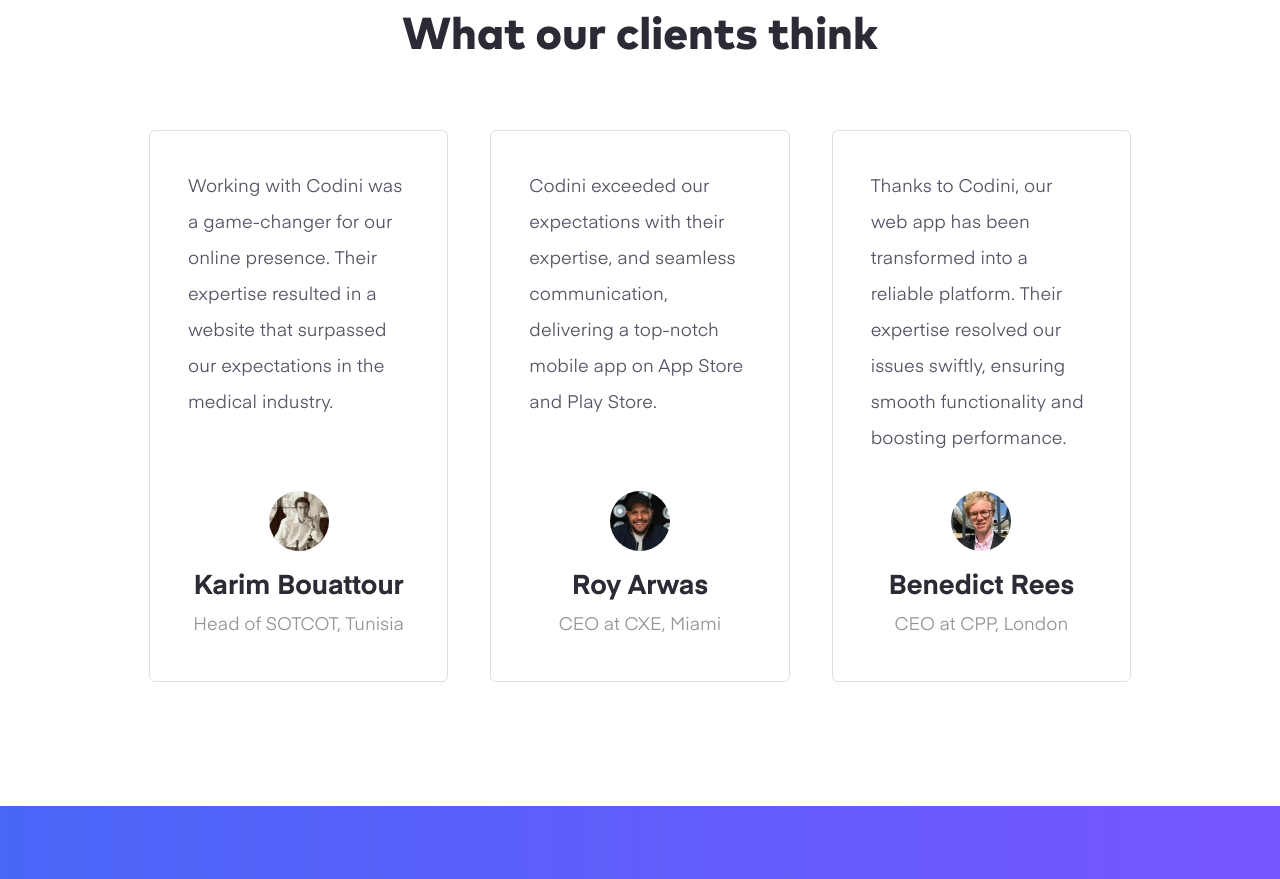
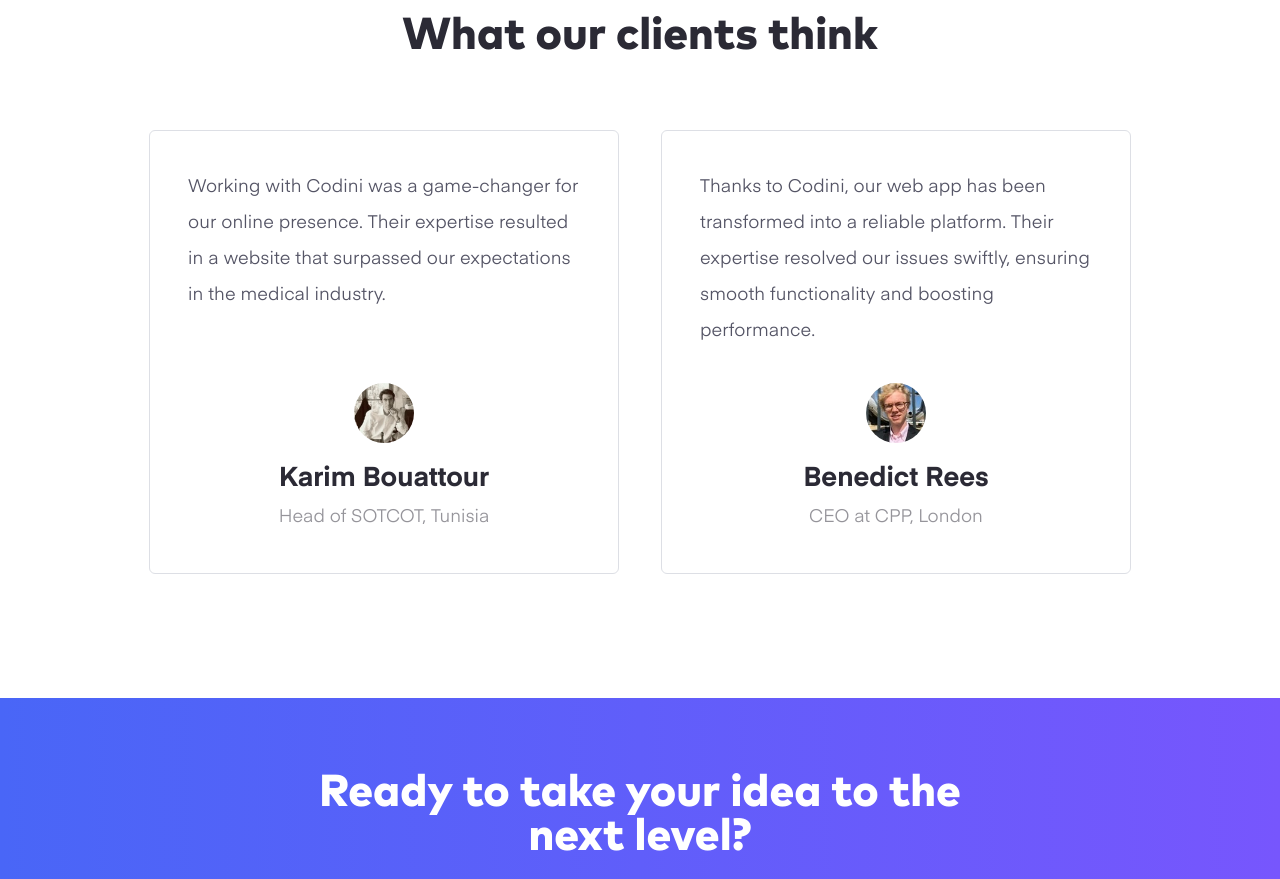
Before and after one commit to Codini-Inc/codini-website, a Next.js app: page / in a window 1280 px wide. Shown: the part 3600-4479 px from the top of the page. Built offline with nearby package versions, Linux system fonts and the light colour scheme.

Commit message:
Update Testimonials.tsx

```diff
--- a/components/home/Testimonials.tsx
+++ b/components/home/Testimonials.tsx
@@ -12,7 +12,9 @@ const Testimonials: NextPage = () => {
         <div className={styles.testimonials__card}>
           <div className={styles['testimonials__card-content']}>
             <div className={styles['testimonials__card-blockquote']}>
-            Working with Codini was a game-changer for our online presence. Their expertise resulted in a website that surpassed our expectations in the medical industry.
+              Working with Codini was a game-changer for our online presence.
+              Their expertise resulted in a website that surpassed our
+              expectations in the medical industry.
             </div>
             <div className={styles['testimonials__card-info']}>
               <Image
@@ -27,8 +29,13 @@ const Testimonials: NextPage = () => {
                 Karim Bouattour
               </h4>
               <div className={styles['testimonials__card-role']}>
-                <Link href="https://www.sotcot.tn/" target="_blank" className={styles['role_links']} aria-label="Sotcot">
-                Head of SOTCOT, Tunisia
+                <Link
+                  href="https://www.sotcot.tn/"
+                  target="_blank"
+                  className={styles['role_links']}
+                  aria-label="Sotcot"
+                >
+                  Head of SOTCOT, Tunisia
                 </Link>
               </div>
             </div>
@@ -37,32 +44,9 @@ const Testimonials: NextPage = () => {
         <div className={styles.testimonials__card}>
           <div className={styles['testimonials__card-content']}>
             <div className={styles['testimonials__card-blockquote']}>
-            Codini exceeded our expectations with their expertise, and seamless communication, delivering a top-notch mobile app on App Store and Play Store.
-            </div>
-            <div className={styles['testimonials__card-info']}>
-              <Image
-                src="/images/second-testimonial.jpeg"
-                loading="lazy"
-                alt=""
-                className={styles['testimonials__card-photo']}
-                width="120"
-                height="120"
-              />
-              <h4 className={styles['testimonials__card-heading']}>
-                Roy Arwas
-              </h4>
-              <div className={styles['testimonials__card-role']}>
-                <Link href="https://www.creativexent.com/home" target="_blank" className={styles['role_links']} aria-label="Creative X entertainement">
-                  CEO at CXE, Miami
-                </Link>
-              </div>
-            </div>
-          </div>
-        </div>
-        <div className={styles.testimonials__card}>
-          <div className={styles['testimonials__card-content']}>
-            <div className={styles['testimonials__card-blockquote']}>
-            Thanks to Codini, our web app has been transformed into a reliable platform. Their expertise resolved our issues swiftly, ensuring smooth functionality and boosting performance.
+              Thanks to Codini, our web app has been transformed into a reliable
+              platform. Their expertise resolved our issues swiftly, ensuring
+              smooth functionality and boosting performance.
             </div>
             <div className={styles['testimonials__card-info']}>
               <Image
@@ -77,7 +61,12 @@ const Testimonials: NextPage = () => {
                 Benedict Rees
               </h4>
               <div className={styles['testimonials__card-role']}>
-                <Link className={styles['role_links']} href="https://compareprivateplanes.com" target="_blank" aria-label="Comoare Private Planes">
+                <Link
+                  className={styles['role_links']}
+                  href="https://compareprivateplanes.com"
+                  target="_blank"
+                  aria-label="Comoare Private Planes"
+                >
                   CEO at CPP, London
                 </Link>
               </div>
```
